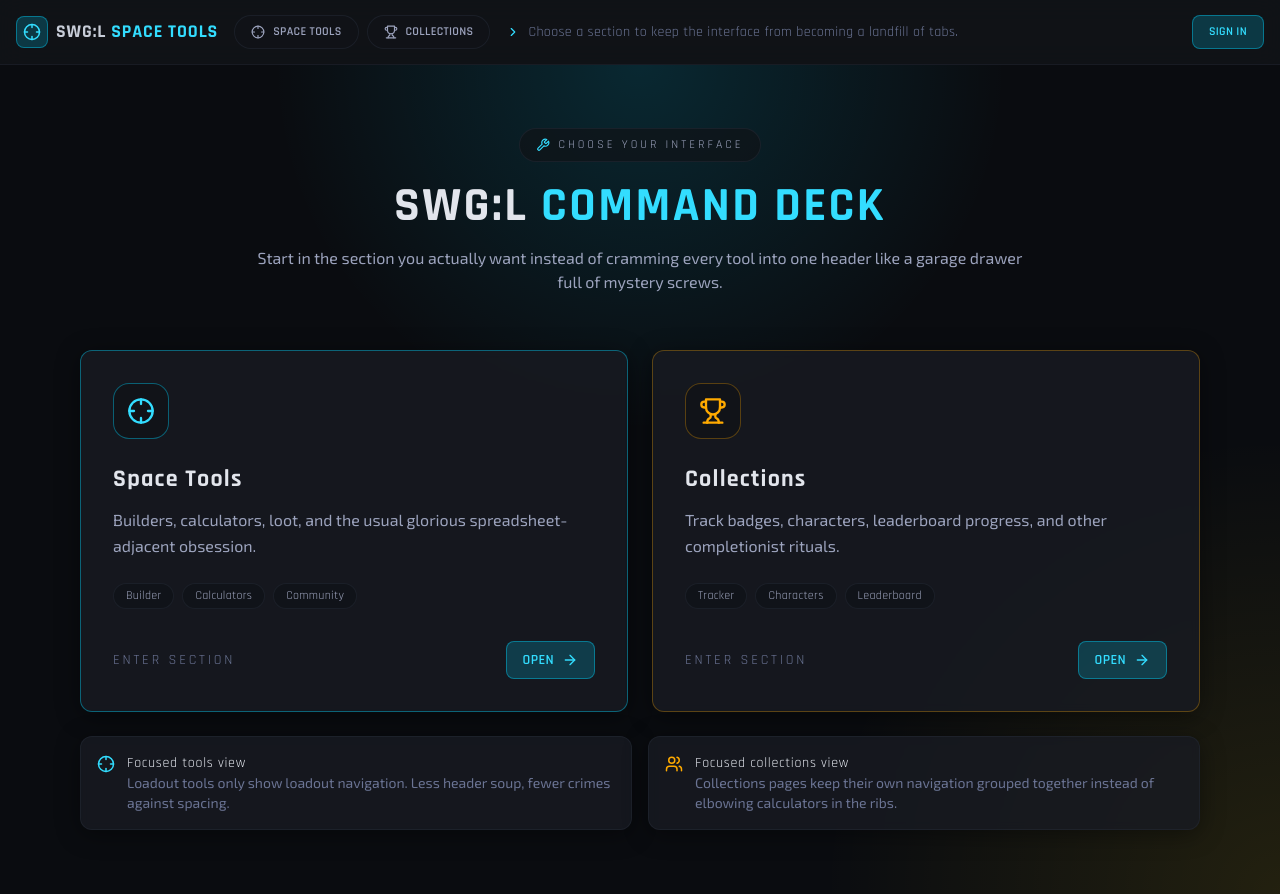
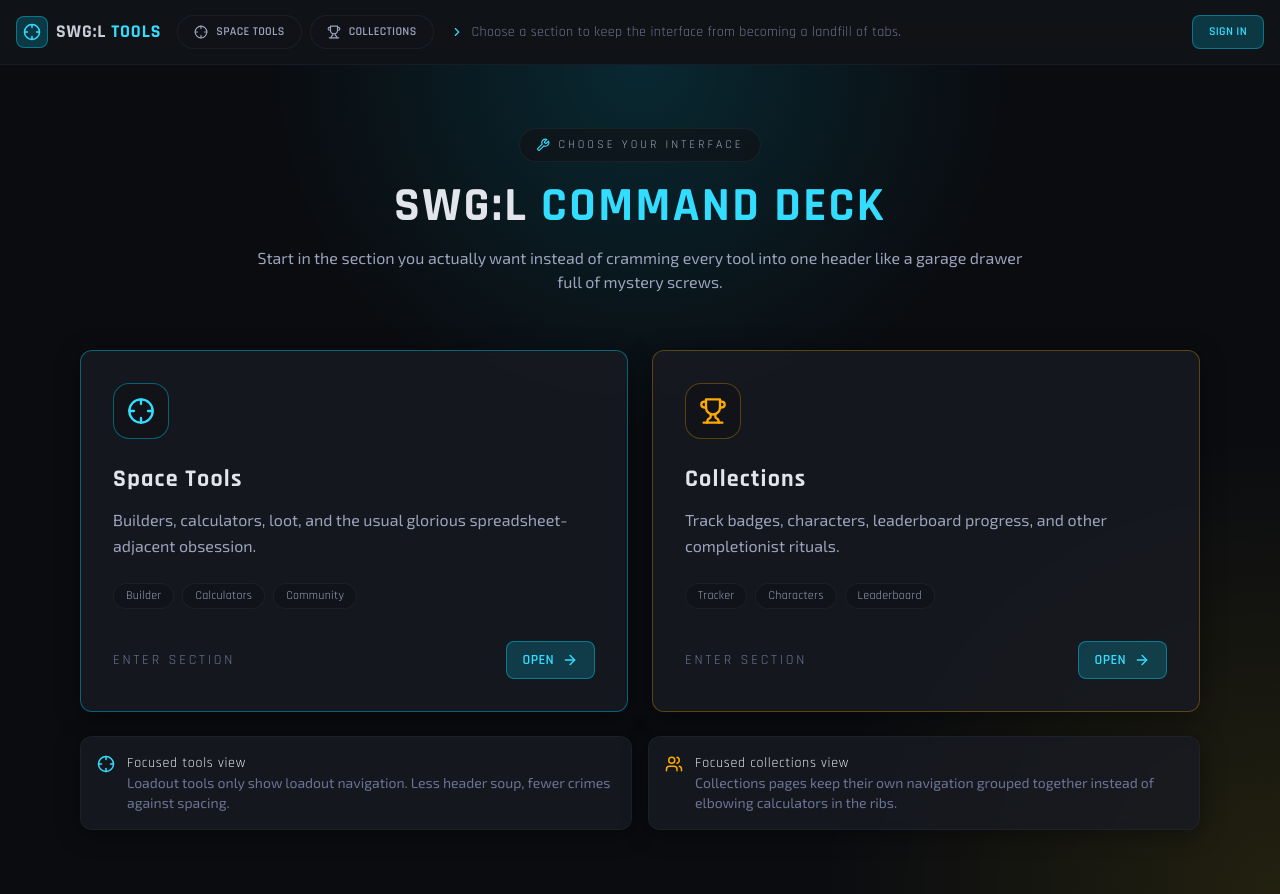
Before and after one commit to SmeagolDanger/swg-loadout, a React (Vite) app in the folder frontend/: page / in a window 1280 px wide. Built offline with nearby package versions, Linux system fonts and the light colour scheme.

Commit message:
Update Navbar.jsx

```diff
--- a/frontend/src/components/Navbar.jsx
+++ b/frontend/src/components/Navbar.jsx
@@ -52,7 +52,7 @@ export default function Navbar() {
               <Crosshair size={18} className="text-plasma-400" />
             </div>
             <span className="font-display font-bold text-lg tracking-wider text-hull-100 hidden sm:block whitespace-nowrap">
-              SWG:L <span className="text-plasma-400">SPACE TOOLS</span>
+              SWG:L <span className="text-plasma-400">TOOLS</span>
             </span>
             <span className="font-display font-bold text-lg tracking-wider text-plasma-400 sm:hidden whitespace-nowrap">SWG:L</span>
           </Link>
```
